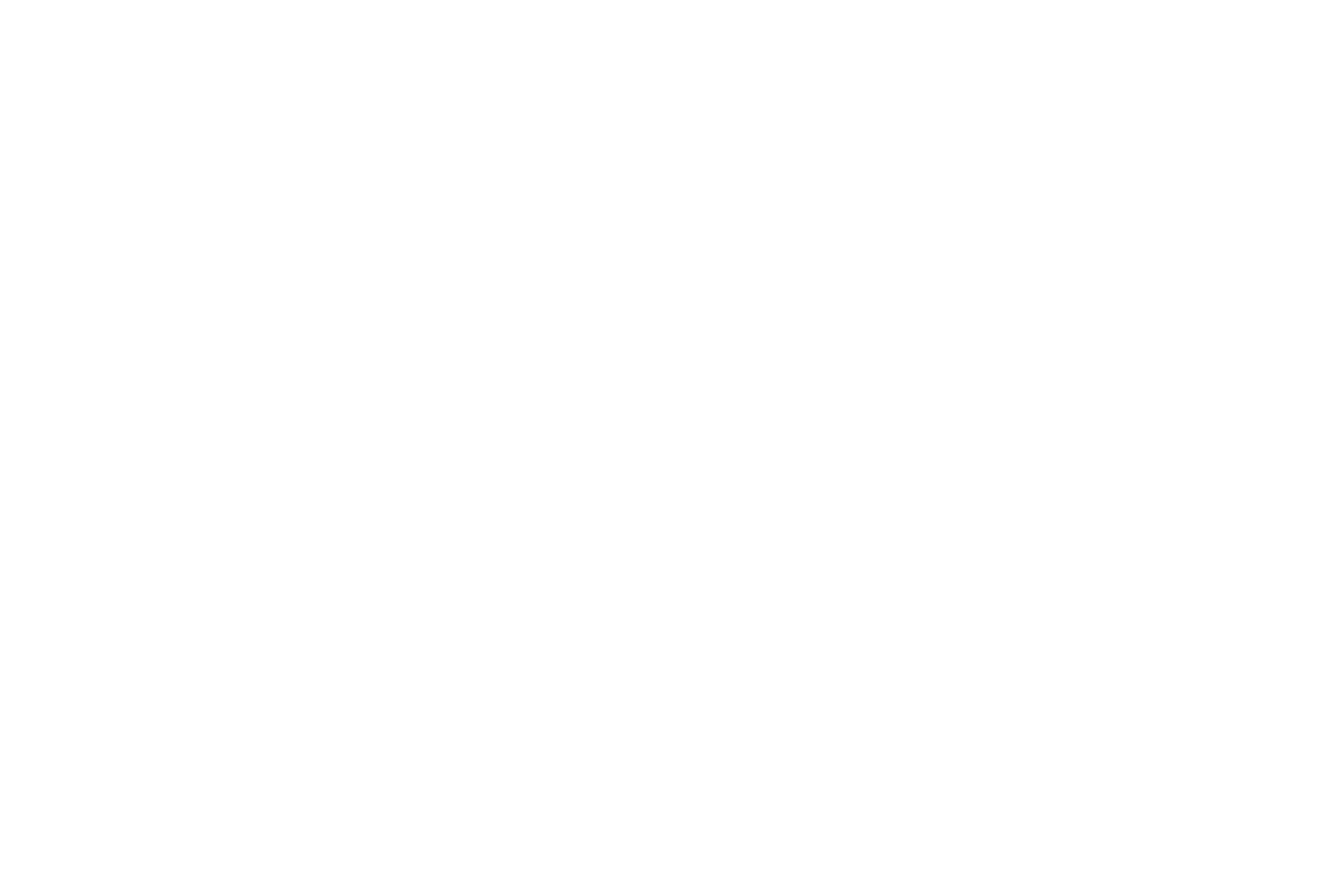
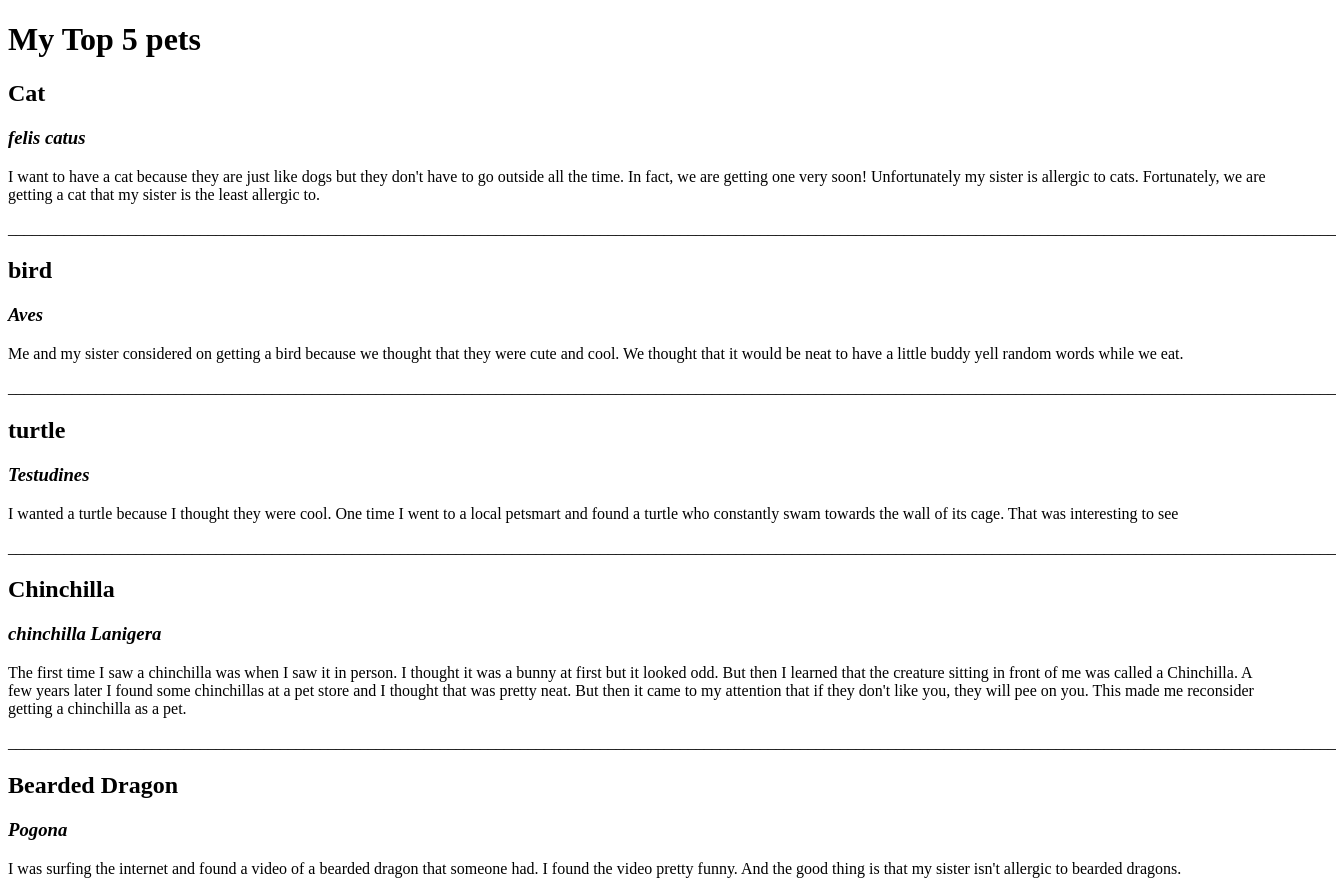
Before and after one commit to KTProg-2024/favorite-pet-Anon2024, a plain HTML site: page index.html in a window 1280 px wide. Shown: the whole page, 1336 px wide, since content can reach past the window. Before the commit the page ends 800 px from the top, so only its background shows below. Drawn offline with Linux system fonts and the light colour scheme.

Commit message:
Thursday submission

```diff
--- a/index.html
+++ b/index.html
@@ -1,10 +1,33 @@
 <!DOCTYPE html>
 <html>
     <head>
+        <title>top 5 pets </title>
+        <h1>My Top 5 pets</h1>
 
     </head>
 
     <body>
+	    <h2>Cat</h2>
+      <h3><i>felis catus</i></h3>
+       <p>I want to have a cat because they are just like dogs but they don't have to go outside all the time. In fact, we are getting one very soon! Unfortunately my sister is allergic to cats. Fortunately, we are getting a cat that my sister is the least allergic to.</p>
 
+      <p>______________________________________________________________________________________________________________________________________________________________________</p>
+
+      <h2>bird</h2>
+      <h3><i>Aves</i></h3>
+        <p>Me and my sister considered on getting a bird because we thought that they were cute and cool. We thought that it would be neat to have a little buddy yell random words while we eat.</p>
+      <p>______________________________________________________________________________________________________________________________________________________________________</p>
+      <h2>turtle</h2>
+      <h3><i>Testudines</i></h3>
+        <p>I wanted a turtle because I thought they were cool. One time I went to a local petsmart and found a turtle who constantly swam towards the wall of its cage. That was interesting to see</p>
+        <p>______________________________________________________________________________________________________________________________________________________________________</p>
+      <h2>Chinchilla</h2>
+      <h3><i>chinchilla Lanigera</i></h3>
+        <p>The first time I saw a chinchilla was when I saw it in person. I thought it was a bunny at first but it looked odd. But then I learned that the creature sitting in front of me was called a Chinchilla. A few years later I found some chinchillas at a pet store and I thought that was pretty neat. But then it came to my attention that if they don't like you, they will pee on you. This made me reconsider getting a chinchilla as a pet.</p>
+        <p>______________________________________________________________________________________________________________________________________________________________________</p>
+      <h2>Bearded Dragon</h2>
+      <h3><i>Pogona</i></h3>
+        <p>I was surfing the internet and found a video of a bearded dragon that someone had. I found the video pretty funny. And the good thing is that my sister isn't allergic to bearded dragons.</p>
+        <!--This website is about 5 types of pets I found to be pretty cool.--!>
     </body>
 </html>
```
